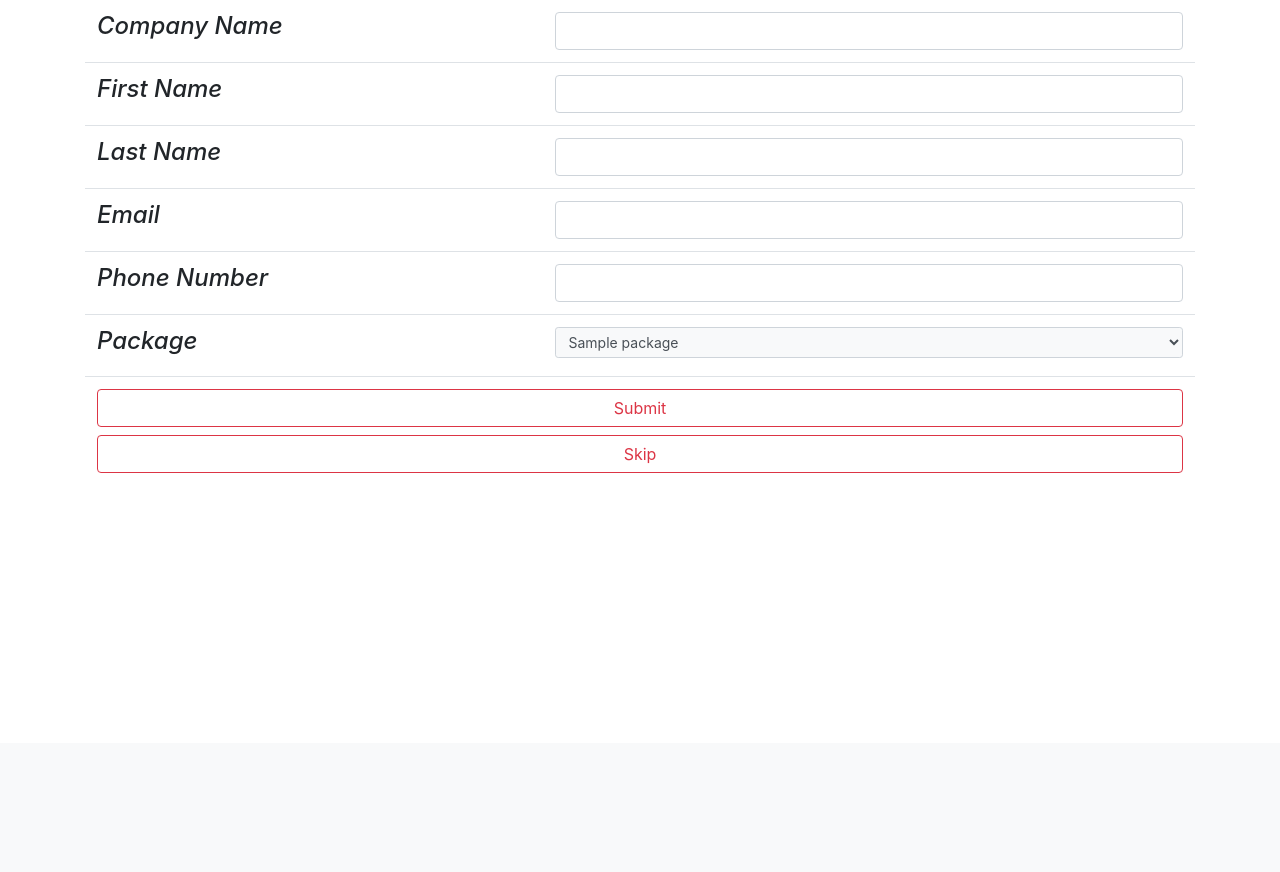
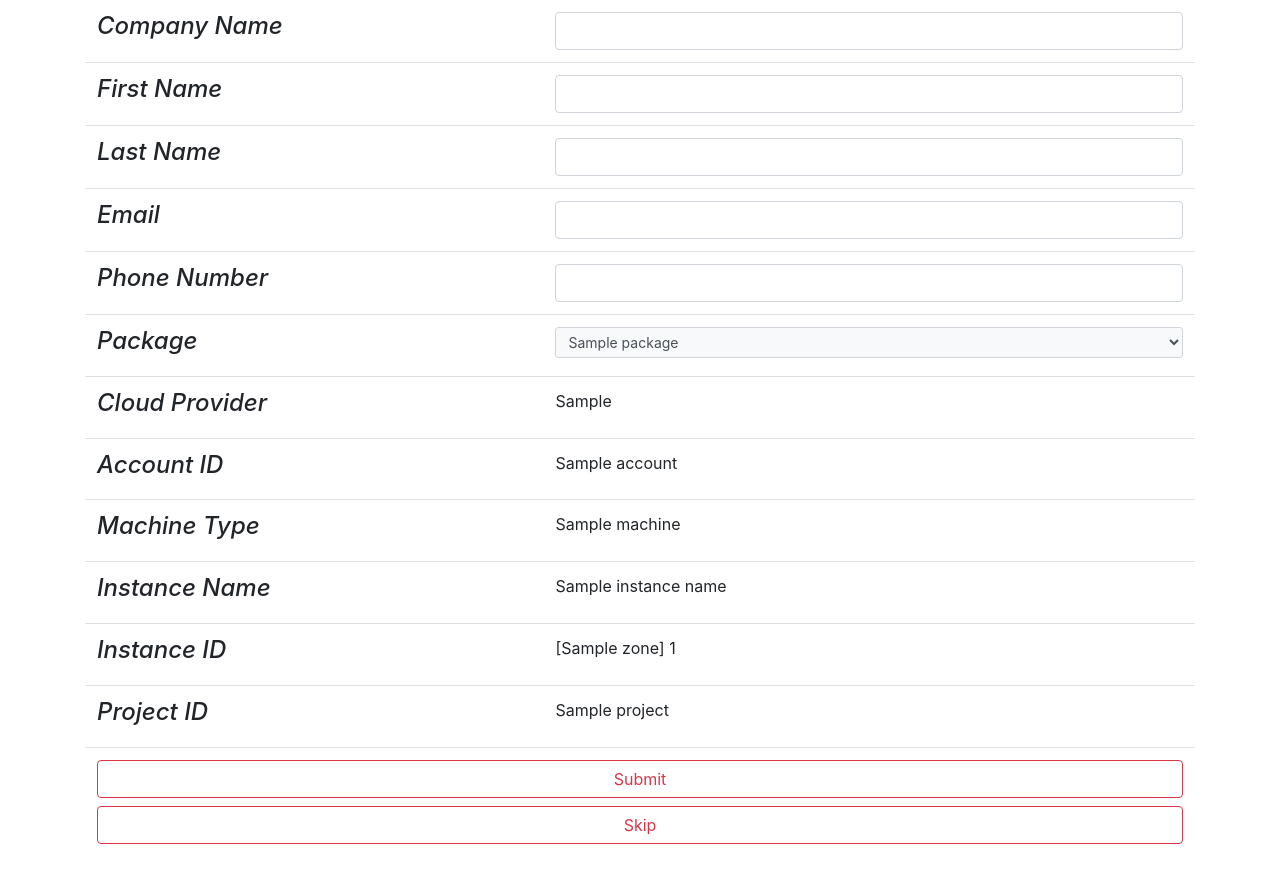
Before and after one commit to OzPozner-bynet/bynet_installer, a Flask app: template templates/details.html in a window 1280 px wide. Shown: the part 57-929 px from the top of the page. Before the commit the page ends 530 px from the top, so only its background shows below. Run offline with Flask 2, Linux system fonts and the light colour scheme; the template is opened without the code that fills it: most values are stand-ins (such as "Sample title", 1, 10 or a date in 2020); some libraries are stand-ins or nearby versions.

Commit message:
updateing gcp

```diff
--- a/src/app.py
+++ b/src/app.py
@@ -5,6 +5,8 @@ from flask import Flask, render_template, request, flash, redirect, url_for
 import secrets, datetime, pytz, requests, logging
 import dotenv, os, json
 from dotenv import load_dotenv, dotenv_values
+import boto3  # Import boto3 for AWS interaction (optional)
+import requests
 
 # Internal modules
 import list_packages, downloader
@@ -15,6 +17,31 @@ TEMPLATES_FOLDER = "../templates"
 EXPOSED_PORT = 8080
 HOST = "0.0.0.0"
 
+# Load environment variables from .env
+def load_env():
+    try:
+        with open('/opt/bynet_installer/src/.env') as f:
+	        for line in f:
+	            key, value = line.strip().split('=')
+	            os.environ[key] = value
+	            #print(line)
+    except FileNotFoundError as e:
+        print(f"Error: .env file not found: {e}")
+
+load_env()
+
+# Function to detect cloud provider (modify based on your logic)
+def get_cloud_provider():
+    if 'PROJECT_ID' in os.environ:
+        return 'GCP'
+    elif 'PROJECT ID' in os.environ:
+        return 'GCP'
+    elif 'GCP_PROJECT_ID' in os.environ:
+        return 'GCP'
+    elif 'AWS_ACCESS_KEY_ID' in os.environ:
+        return 'AWS'
+    else:
+        return 'Unknown'
 
 # Time zone configuration
 tz = pytz.timezone("Asia/Jerusalem")
@@ -68,6 +95,26 @@ def details():
              - POST: new client record has been inserted into package_installer database.
     """
 
+    if cloud_provider == "AWS":
+        if "EC2_INSTANCE_ID" not in dotenv_values():
+            token = requests.put("http://169.254.169.254/latest/api/token", headers={"X-aws-ec2-metadata-token-ttl-seconds": "21600"}).text
+            ec2_instance_id = requests.get("http://169.254.169.254/latest/meta-data/instance-id", headers={"X-aws-ec2-metadata-token": token}).text
+        else:
+            ec2_instance_id = os.getenv("EC2_INSTANCE_ID")
+            print(f"AWS Instance ID (from .env): {ec2_instance_id}")
+        if "EC2_INSTANCE_ID" not in dotenv_values():
+            token = requests.put("http://169.254.169.254/latest/api/token", headers={"X-aws-ec2-metadata-token-ttl-seconds": "21600"}).text
+            ec2_instance_id = requests.get("http://169.254.169.254/latest/meta-data/instance-id", headers={"X-aws-ec2-metadata-token": token}).text
+            inJSONtext= requests.get("http://169.254.169.254/latest/dynamic/instance-identity/document", headers={"X-aws-ec2-metadata-token": token}).text
+            inJSON = json.loads(inJSONtext)
+            aws_account_id = inJSON["accountId"]
+        else:
+            aws_account_id = os.getenv("AWS_ACCOUNT_ID")
+            print(f"AWS Account ID (from .env): {aws_account_id}")
+    if cloud_provider == "GCP":
+        ec2_instance_id = instance_id
+        aws_account_id = gcp_account_id
+
     if request.method == "POST":
         try:
             # Retreive form data
@@ -80,27 +127,8 @@ def details():
             package = request.form["package-select"]
 
             # Retreive EC2 instance ID
-            load_dotenv()
-
-
-            if "EC2_INSTANCE_ID" not in dotenv_values():
-                token = requests.put("http://169.254.169.254/latest/api/token", headers={"X-aws-ec2-metadata-token-ttl-seconds": "21600"}).text
-                ec2_instance_id = requests.get("http://169.254.169.254/latest/meta-data/instance-id", headers={"X-aws-ec2-metadata-token": token}).text
-            else:
-                ec2_instance_id = os.getenv("EC2_INSTANCE_ID")
-                print(f"AWS Instance ID (from .env): {ec2_instance_id}")
-            if "EC2_INSTANCE_ID" not in dotenv_values():
-                token = requests.put("http://169.254.169.254/latest/api/token", headers={"X-aws-ec2-metadata-token-ttl-seconds": "21600"}).text
-                ec2_instance_id = requests.get("http://169.254.169.254/latest/meta-data/instance-id", headers={"X-aws-ec2-metadata-token": token}).text
-                inJSONtext= requests.get("http://169.254.169.254/latest/dynamic/instance-identity/document", headers={"X-aws-ec2-metadata-token": token}).text
-                inJSON = json.loads(inJSONtext)
-                aws_account_id = inJSON["accountId"]
-            else:
-                aws_account_id = os.getenv("AWS_ACCOUNT_ID")
-                print(f"AWS Account ID (from .env): {aws_account_id}")
-
             # Send a POST request to Bynet
-            api_key = os.getenv("API_KEY")
+            api_key = api_key or os.getenv("API_KEY")
             url = "https://bynetprod.service-now.com/api/x_bdml_nimbus/v1/nimbus_api/new_lic"
             headers = {"Content-Type": "application/json", "Accept": "application/json", "x_api_key": api_key, "Accept" : "application/json"}
             record = {
@@ -111,10 +139,16 @@ def details():
                 "email": str(email),
                 "phone_number": str(phone_number),
                 "_package_name": str(package),
+                "cloud_provider": cloud_provider,
                 "aws_account_id": str(aws_account_id),
-                "instance_id": str(ec2_instance_id)
+                "instance_id": str(ec2_instance_id),
+                "instance_name" : instance_name,
+                "zone" :zone,
+                "machine_type" : machine_type,
+                "project_id" : project_id
             }
 
+            create_log(headers, "INFO")
             create_log(record, "INFO")
             response = requests.post(url, headers=headers, json=record).text
             licInJSON = json.loads(response)
@@ -129,13 +163,48 @@ def details():
 
     if request.method == "GET":
         packages = list(list_packages.get_packages().keys())
-        return render_template("details.html", packages=packages)
+        return render_template("details.html", packages = packages, account = aws_account_id , cloud_provider = cloud_provider, machine = machine_type, zone = zone, project = project_id, instance_id = instance_id, instance_name = instance_name)
 
 
 if __name__ == "__main__":
+    load_env()
+    load_dotenv()
 
+
+    try:
+        api_key = api_key or "123"
+    except NameError:
+        print("api_key is not defined")
+        api_key = "123"
+    print(f"Api key = {api_key}")
+    cloud_provider = get_cloud_provider()
+    print(f"Cloud Provider:{cloud_provider}")
+    if cloud_provider == 'GCP':
+        instance_id = os.environ['INSTANCE_ID']
+        instance_name = os.environ['INSTANCE_NAME']
+        zone = os.environ['ZONE']
+        machine_type = os.environ['MACHINE_TYPE']
+        project_id = os.environ['PROJECT_ID']
+        gcp_account_id = os.environ['GCP_ACCOUNT_ID']
+    elif cloud_provider == 'AWS':
+        # Use boto3 to fetch AWS instance information (example)
+        ec2 = boto3.client('ec2')
+        instance = ec2.describe_instances(InstanceIds=[os.environ['INSTANCE_ID']])['Reservations'][0]['Instances'][0]
+        instance_id = instance['InstanceId']
+        instance_name = instance.get('Tags', [])[0].get('Value', 'Unknown')  # Get name from tag (optional)
+        zone = instance['Placement']['AvailabilityZone']
+        machine_type = instance['InstanceType']
+        project_id = 'N/A'  # AWS doesn't have a direct project concept
+        gcp_account_id = 'N/A'  # Not applicable for AWS
+    else:
+        instance_id = 'Unknown'
+        instance_name = 'Unknown'
+        zone = 'Unknown'
+        machine_type = 'Unknown'
+        project_id = 'Unknown'
+        gcp_account_id = 'Unknown'
     if "BYNET_INSTALLER_DEBUG" not in dotenv_values():
-        debugFlask = True
+        debugFlask = False
     else:
         debugFlask = os.getenv("BYNET_INSTALLER_DEBUG")
     app.run(host=HOST, port=EXPOSED_PORT, debug=debugFlask)
--- a/src/gcp_info.py
+++ b/src/gcp_info.py
@@ -8,6 +8,6 @@ credentials, _ = default()
 # Access the IAM API using credentials
 # Example: Get the current authenticated account's email
 email = credentials.get_account_info().email
-info = credentials.get_account_info(
+info = credentials.get_account_info()
 print(f"Authenticated account email: {email}")
 print(f"Authenticated account info: {info}")
--- a/src/requirements.txt
+++ b/src/requirements.txt
@@ -4,5 +4,6 @@ python-dotenv==0.21.1
 PyMySQL==1.0.2
 pytz==2022.7.1
 requests==2.28.2
-
+google-cloud
 #logging==0.4.9.6
+boto3
--- a/templates/details.html
+++ b/templates/details.html
@@ -52,6 +52,31 @@
                     {% endfor %}
                 </select></td>
             </tr>
+
+            <tr>
+                <td><label class="font-italic h4">Cloud Provider</label></td>
+                <td>{{ cloud_provider }}</td>
+	    </tr>
+            <tr>
+                <td><label class="font-italic h4">Account ID</label></td>
+                <td>{{ account }}</td>
+	    </tr>
+            <tr>
+                <td><label class="font-italic h4">Machine Type</label></td>
+                <td>{{ machine }}</td>
+	    </tr>
+            <tr>
+                <td><label class="font-italic h4">Instance Name</label></td>
+                <td>{{ instance_name }}</td>
+	    </tr>
+            <tr>
+                <td><label class="font-italic h4">Instance ID</label></td>
+                <td>[{{zone}}] {{ instance_id }}</td>
+	    </tr>
+            <tr>
+                <td><label class="font-italic h4">Project ID</label></td>
+                <td>{{ project }}</td>
+	    </tr>
             <tr>
                 <td colspan="2" class="text-right">
                     <input type="submit" name="Submit" value="Submit" class="btn btn-outline-danger float-left mr-3 btn-block">
```
Also changed, not shown: src/gcp.py (added, +45 -0 lines), src/index.html (added, +17 -0 lines), src/list_packages.py (+4 -3 lines), src/templates/index.html (added, +17 -0 lines), 6 other files.
